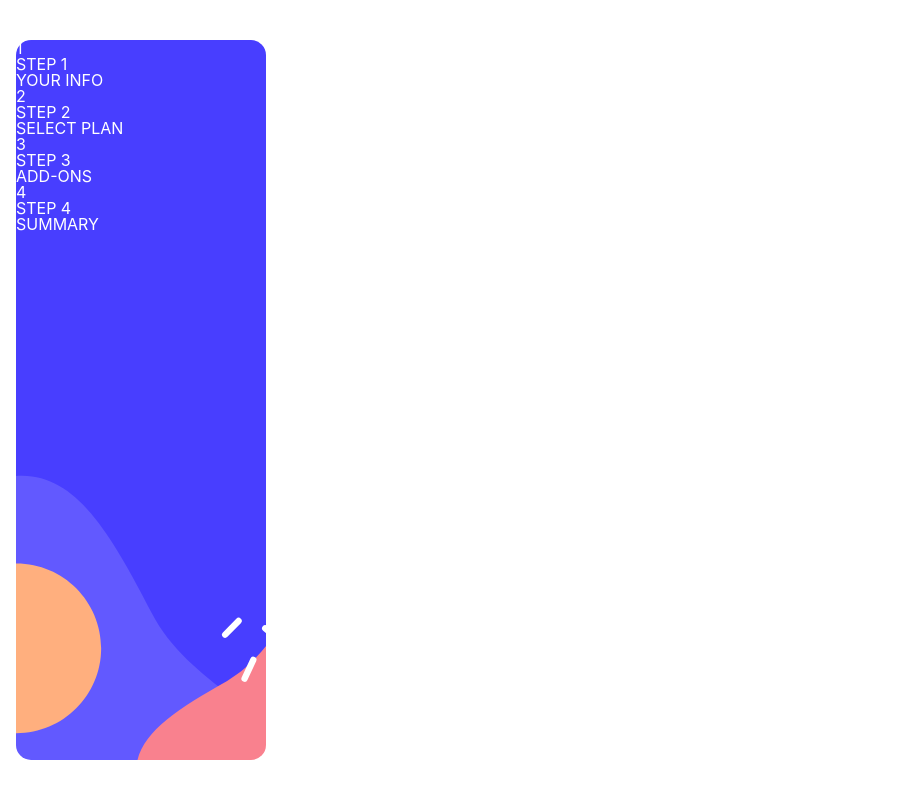
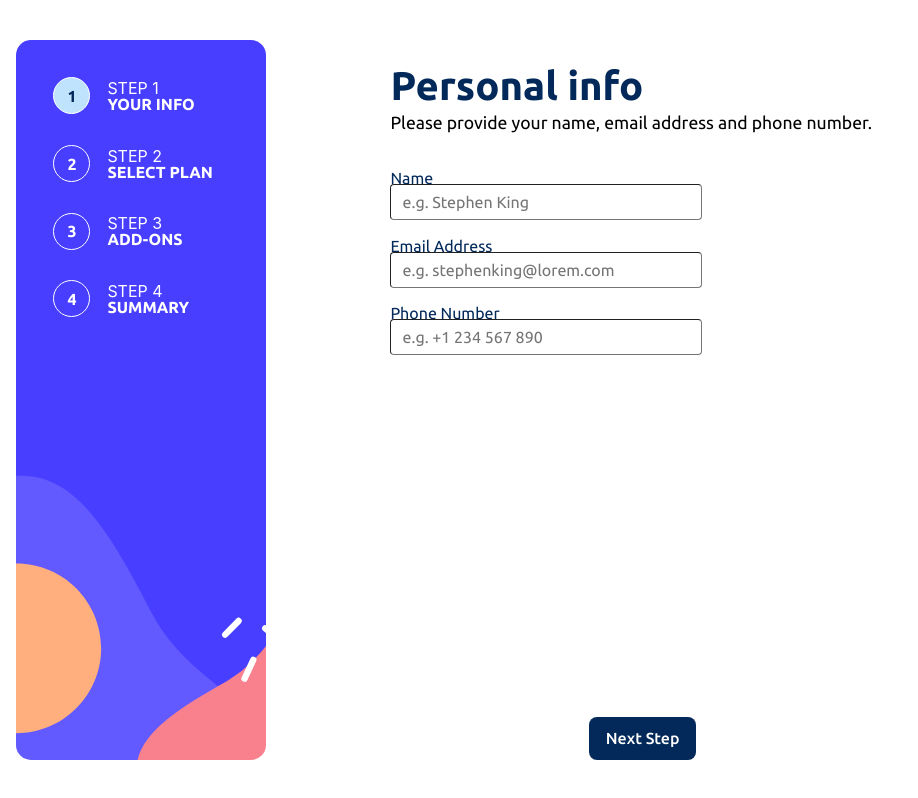
Before and after one commit to vsenadev/step-form, a React (Create React App) app: page / in a window 1280 px wide. Shown: the whole page, without its empty margins (0-918 px from the left). Built offline with nearby package versions, Linux system fonts and the light colour scheme.

Commit message:
first step front implement

```diff
--- a/src/Components/Sidebar/Sidebar.module.sass
+++ b/src/Components/Sidebar/Sidebar.module.sass
@@ -10,7 +10,39 @@
   color: $white
 
   &__steps
-    width: 100%
-    height: 100%
+    width: calc(100% - 15%)
+    height: calc(100% - 15%)
     display: flex
     flex-direction: column
+    gap: 5%
+    padding: 15% 0 0 15%
+
+    &_div
+      display: flex
+      align-items: center
+      width: 100%
+      gap: 8%
+
+      &_number
+        display: flex
+        align-items: center
+        justify-content: center
+        width: 35px
+        height: 35px
+        border-width: 1px
+        border-style: solid
+        border-color: $white
+        border-radius: 100%
+        font-family: $bold
+
+        &_description
+
+          &_step
+            font-family: $regular
+
+          &_name
+            font-family: $bold
+
+        &_current
+          background-color: $light-blue
+          color: $marine-blue
--- a/src/Components/Sidebar/Sidebar.tsx
+++ b/src/Components/Sidebar/Sidebar.tsx
@@ -1,20 +1,23 @@
 import styles from './Sidebar.module.sass';
 import data from '../../data/step.json';
 
-export default function Sidebar(){
+interface SidebarInterface {
+    current: number
+}
+
+export default function Sidebar(props: SidebarInterface){
+
     return(
         <aside className={styles.container}>
             <div className={styles.container__steps}>
                 {
                     data.steps.map((element) => {
                         return(
-                            <div key={element.number}>
-                                <div>
-                                    <span>{element.number}</span>
-                                </div>
-                                <div>
-                                    <span>STEP {element.number}</span>
-                                    <h2>{element.name.toUpperCase()}</h2>
+                            <div className={styles.container__steps_div} key={element.number}>
+                                <span className={props.current === element.number ? `${styles.container__steps_div_number_current} ${styles.container__steps_div_number}` : styles.container__steps_div_number}>{element.number}</span>
+                                <div className={styles.container__steps_div_description}>
+                                    <span className={styles.container__steps_div_description_step}>STEP {element.number}</span>
+                                    <h2 className={styles.container__steps_div_number_description_name}>{element.name.toUpperCase()}</h2>
                                 </div>
                             </div>
                         )
--- /dev/null
+++ b/src/Pages/Home/FirstStep/FirstStep.module.sass
@@ -0,0 +1,68 @@
+@import '../../../assets/styles/_variables.sass'
+
+.container
+  flex-direction: column
+  display: flex
+  padding-left: 10%
+  width: 70%
+  height: 90%
+
+  &__header
+    padding-top: 3%
+    height: 15%
+
+    &_title
+      font-family: $bold
+      font-size: 2.5rem
+      color: $marine-blue
+
+    &_text
+      padding-top: 0.5rem
+      font-family: $regular
+      font-size: 1.1rem
+
+  &__form
+    display: flex
+    flex-direction: column
+    height: 60%
+    width: 100%
+
+    &_div
+      display: flex
+      flex-wrap: wrap
+      width: 100%
+      height: 12%
+      padding-bottom: 2%
+
+      &_label
+        width: 90%
+        height: 1%
+        font-family: $regular
+        color: $marine-blue
+        font-size: 1rem
+
+      &_input
+        width: 35%
+        border-radius: 4px
+        border-width: 1px
+        text-indent: 3%
+        font-family: $regular
+        font-size: 1rem
+
+  &__div
+    display: flex
+    width: 35%
+    align-items: flex-end
+    justify-content: flex-end
+    height: 25%
+
+    &_button
+      color: $white
+      border-style: none
+      border-radius: 8px
+      background-color: $marine-blue
+      width: 35%
+      height: 25%
+      font-size: 1rem
+      cursor: pointer
+      font-family: $medium
--- /dev/null
+++ b/src/Pages/Home/FirstStep/FirstStep.tsx
@@ -0,0 +1,41 @@
+import styles from './FirstStep.module.sass'
+
+export default function FirtsStep(){
+    return(
+        <section className={styles.container}>
+            <div className={styles.container__header}>
+                <h1 className={styles.container__header_title}>Personal info</h1>
+                <p className={styles.container__header_text}>Please provide your name, email address and phone number.</p>
+            </div>
+            <div className={styles.container__form}>
+                <div className={styles.container__form_div}>
+                    <label className={styles.container__form_div_label}>Name</label>
+                    <input
+                        type="text"
+                        className={styles.container__form_div_input}
+                        placeholder="e.g. Stephen King"
+                    />
+                </div>
+                <div className={styles.container__form_div}>
+                    <label className={styles.container__form_div_label}>Email Address</label>
+                    <input
+                        type="text"
+                        className={styles.container__form_div_input}
+                        placeholder="e.g. stephenking@lorem.com"
+                    />
+                </div>
+                <div className={styles.container__form_div}>
+                    <label className={styles.container__form_div_label}>Phone Number</label>
+                    <input
+                        type="text"
+                        className={styles.container__form_div_input}
+                        placeholder="e.g. +1 234 567 890"
+                    />
+                </div>
+            </div>
+            <div className={styles.container__div}>
+                <button className={styles.container__div_button}>Next Step</button>
+            </div>
+        </section>
+    )
+}
--- a/src/Pages/Home/Home.tsx
+++ b/src/Pages/Home/Home.tsx
@@ -1,10 +1,18 @@
 import styles from './Home.module.sass'
 import Sidebar from "../../Components/Sidebar/Sidebar";
+import {useState} from "react";
+import FirtsStep from "./FirstStep/FirstStep";
 
 export default function Home(){
+
+    const [current, setCurrent] = useState(1);
+
     return(
         <main className={styles.container}>
-            <Sidebar/>
+            <Sidebar
+                current={current}
+            />
+            <FirtsStep/>
         </main>
     )
 }
--- /dev/null
+++ b/src/Pages/Home/SecondStep/SecondStep.tsx
@@ -0,0 +1,6 @@
+export default function SecondStep(){
+    return(
+        <>
+        </>
+    )
+}
--- /dev/null
+++ b/src/Pages/Home/ThirdStep/ThirdStep.tsx
@@ -0,0 +1,6 @@
+export default function ThirdStep(){
+    return(
+        <>
+        </>
+    )
+}
--- a/src/data/step.json
+++ b/src/data/step.json
@@ -1,19 +1,19 @@
 {
   "steps": [
     {
-      "number": "1",
+      "number": 1,
       "name": "your info"
     },
     {
-      "number": "2",
+      "number": 2,
       "name": "select plan"
     },
     {
-      "number": "3",
+      "number": 3,
       "name": "add-ons"
     },
     {
-      "number": "4",
+      "number": 4,
       "name": "summary"
     }
   ]
```
Also changed, not shown: src/Pages/Home/SecondStep/SecondStep.module.sass (added), src/Pages/Home/ThirdStep/ThirdStep.module.sass (added).
